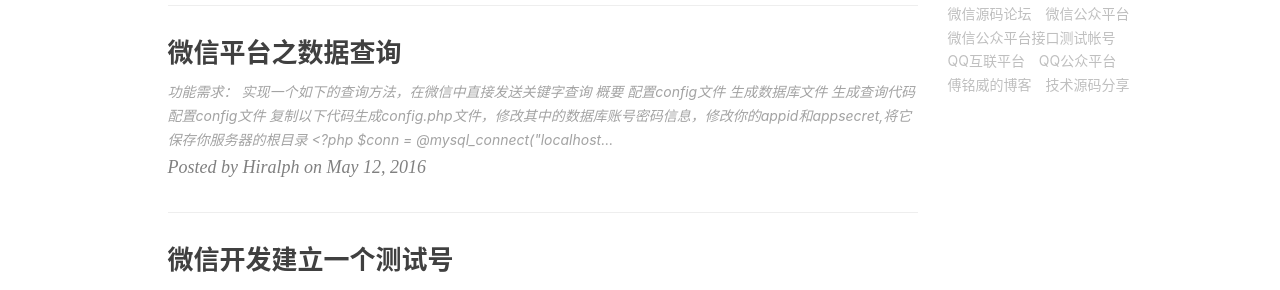
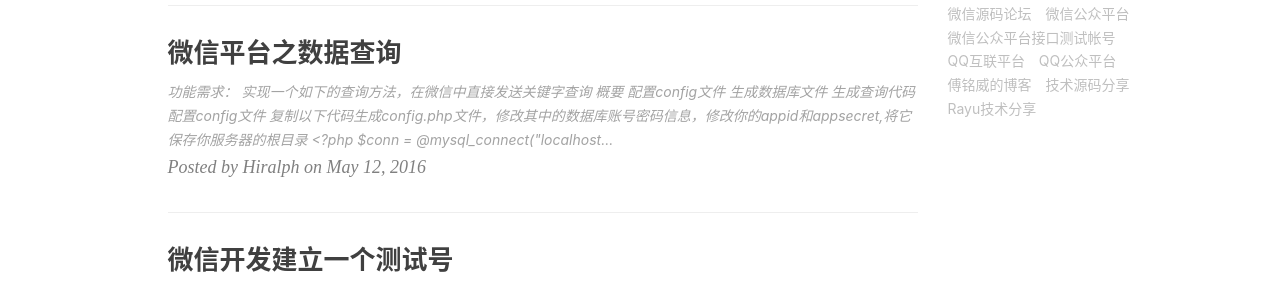
Before and after one commit to ergeit/hiralph.github.io, a Jekyll site: the page built from index.html, in a window 1280 px wide. Shown: the part 1028-1318 px from the top of the page. Built offline with Jekyll 4.4.1, drawn with Linux system fonts in a browser that asks for light colours; nearby versions of some CDN libraries; the list of posts is cut into pages by our own code; comment, search, counter and statistics services are not loaded.

Commit message:
up friends

```diff
--- a/_config.yml
+++ b/_config.yml
@@ -106,6 +106,10 @@ friends: [
     },{
         title: "技术源码分享",
         href: "http://www.unique-liu.com/"
+    },{
+        title: "Rayu技术分享",
+        href: "http://rayuu.com/"
     }
 
+
 ]
```
